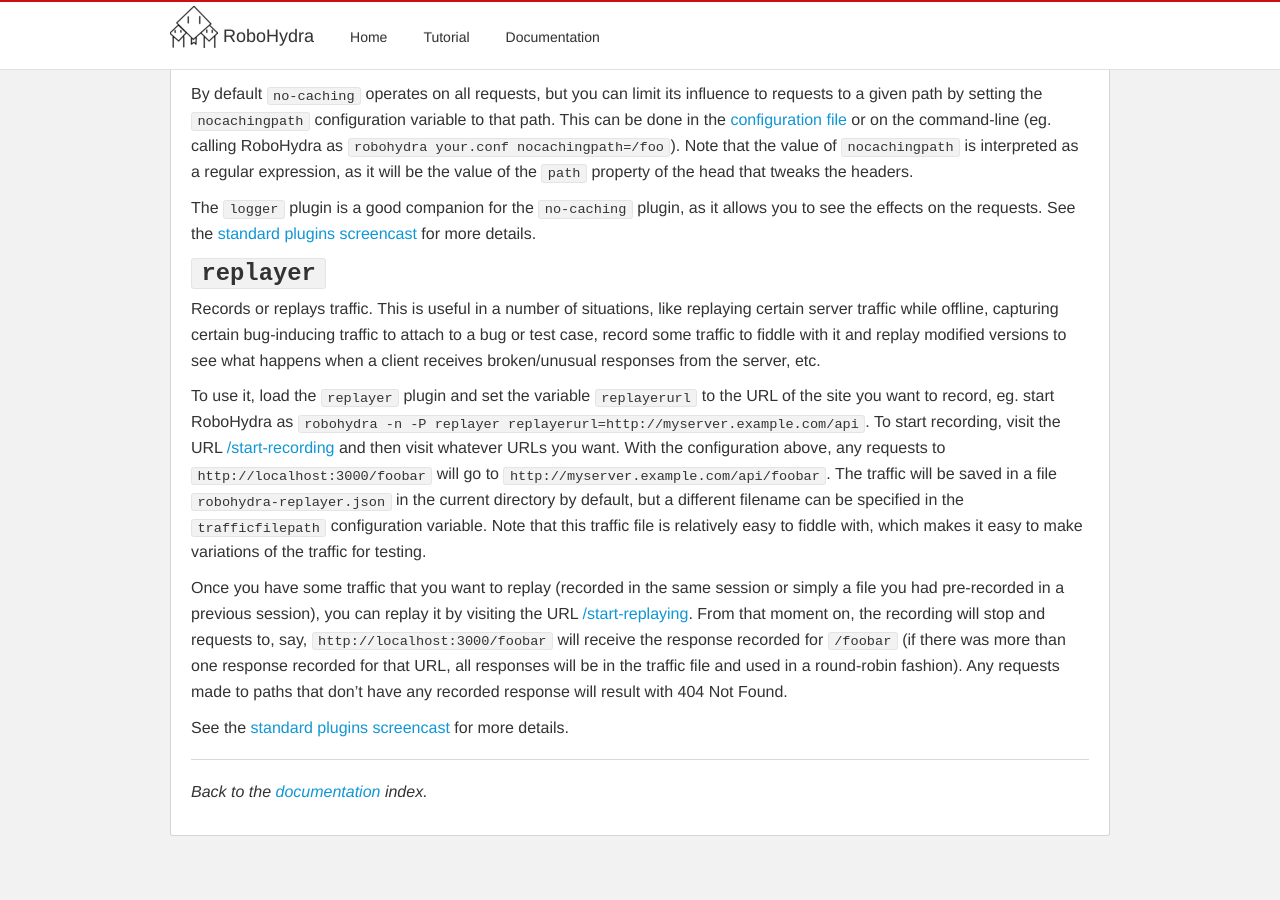
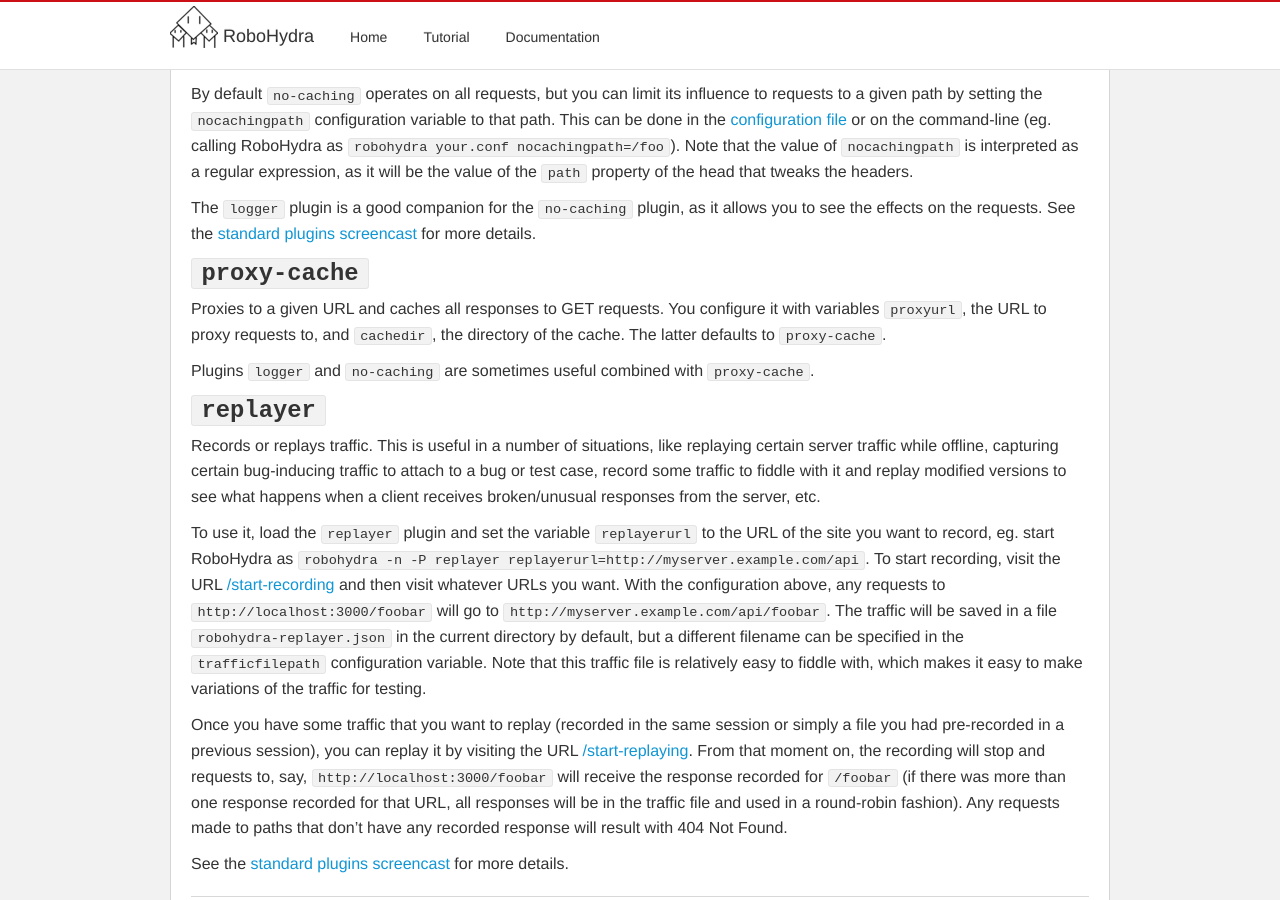
Before and after one commit to robohydra/robohydra, a Jekyll site: the page built from docs/head/plugin-stdlib/index.md, in a window 1280 px wide and 900 px high, scrolled down 932 px. Built offline with Jekyll 4.4.1, drawn with Linux system fonts in a browser that asks for light colours; before the commit the page ends 1788 px from its top, so only the background shows below that.

Commit message:
Initial documentation for plugin proxy-cache

```diff
--- a/docs/head/plugin-stdlib/index.md
+++ b/docs/head/plugin-stdlib/index.md
@@ -82,6 +82,18 @@ screencast](http://www.youtube.com/watch?v=tuEOSoi0RFM#t=7m30s) for
 more details.
 
 
+`proxy-cache`
+-------------
+
+Proxies to a given URL and caches all responses to GET requests. You
+configure it with variables `proxyurl`, the URL to proxy requests to,
+and `cachedir`, the directory of the cache. The latter defaults to
+`proxy-cache`.
+
+Plugins `logger` and `no-caching` are sometimes useful combined with
+`proxy-cache`.
+
+
 `replayer`
 ----------
 
```
